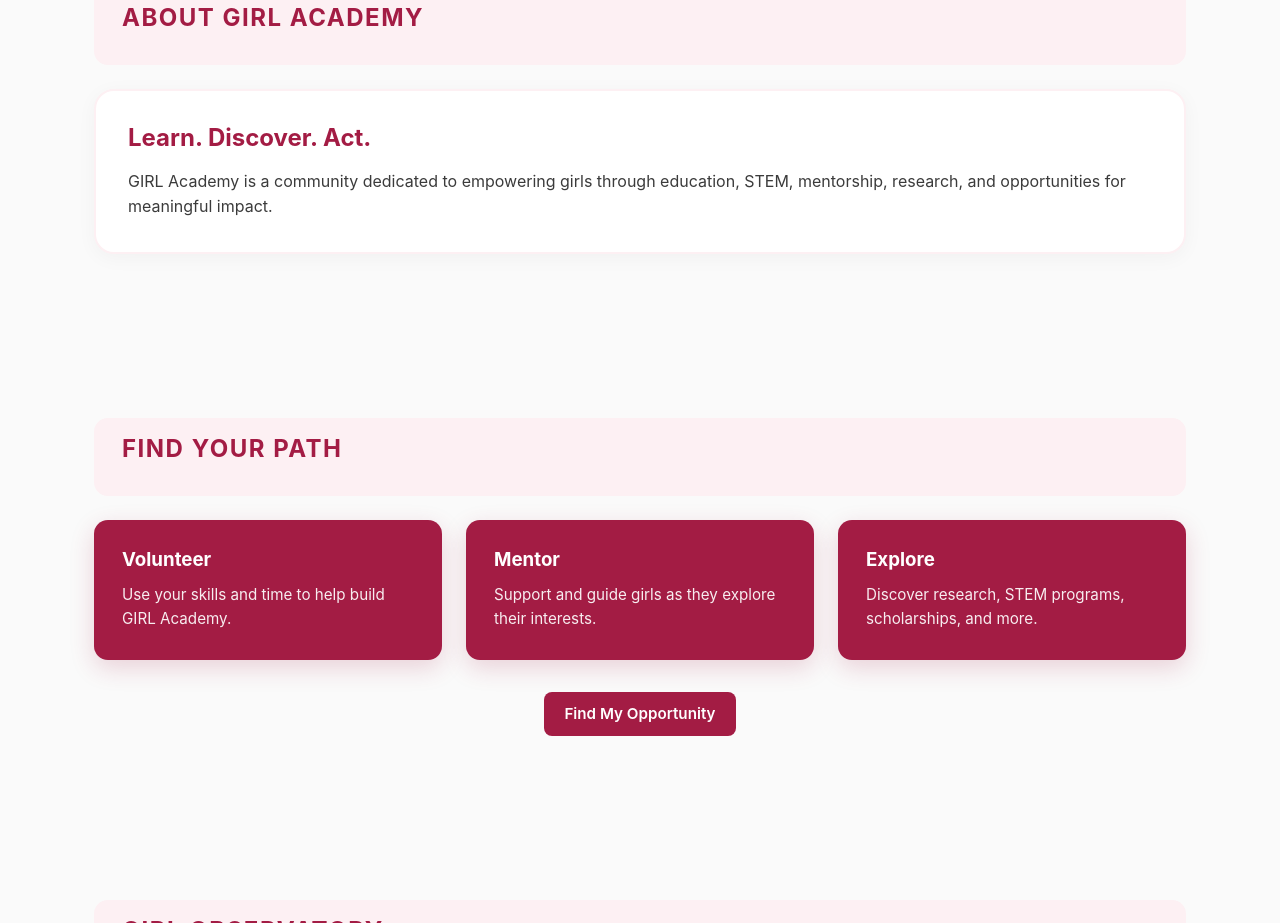
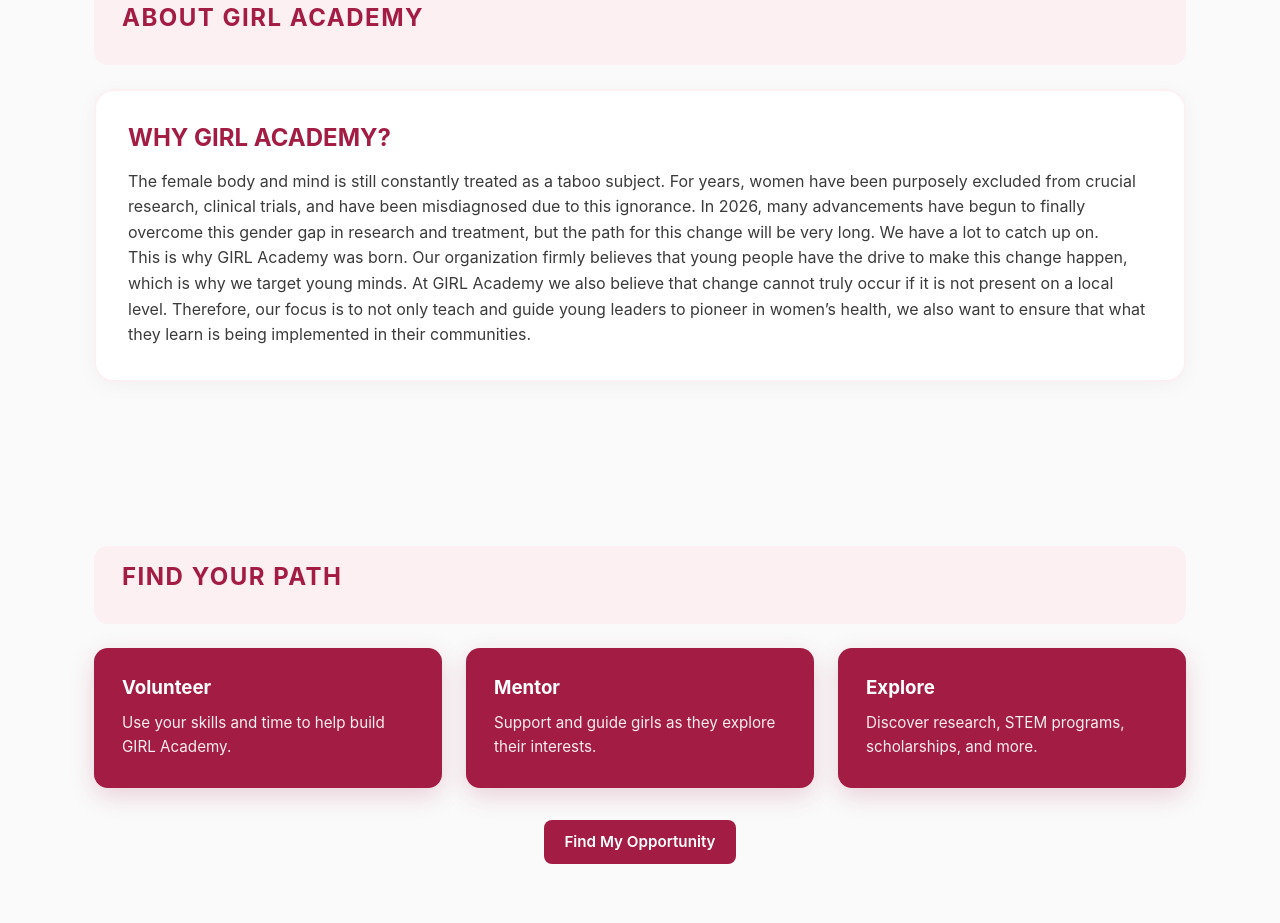
Before and after one commit to rishitaagarwal82-oss/girl-academy-website, a plain HTML site: page index.html in a window 1280 px wide. Shown: the part 780-1703 px from the top of the page. Drawn offline with Linux system fonts and the light colour scheme.

Commit message:
paragraph

```diff
--- a/index.html
+++ b/index.html
@@ -80,14 +80,26 @@
 
                 <div class="card-light">
 
-                    <h2>Learn. Discover. Act.</h2>
+                    <h2>WHY GIRL ACADEMY?</h2>
 
                     <p>
-                        GIRL Academy is a community dedicated to empowering
-                        girls through education, STEM, mentorship,
-                        research, and opportunities for meaningful impact.
+                        The female body and mind is still constantly treated as a taboo subject.
+                        For years, women have been purposely excluded from crucial research,
+                        clinical trials, and have been misdiagnosed due to this ignorance.
+                        In 2026, many advancements have begun to finally overcome this gender gap
+                        in research and treatment, but the path for this change will be very long.
+                        We have a lot to catch up on.
                     </p>
-
+                    <p>
+                        This is why GIRL Academy  was born.
+                        Our organization firmly believes that young people have the drive
+                        to make this change happen, which is why we target young minds.
+                        At GIRL Academy we also believe that change cannot truly occur if
+                        it is not present on a local level. Therefore, our focus is to not
+                        only teach and guide young leaders to pioneer in women’s health,
+                        we also want to ensure that what they learn is being implemented in
+                        their communities.
+                    </p>
                 </div>
 
             </div>
```
